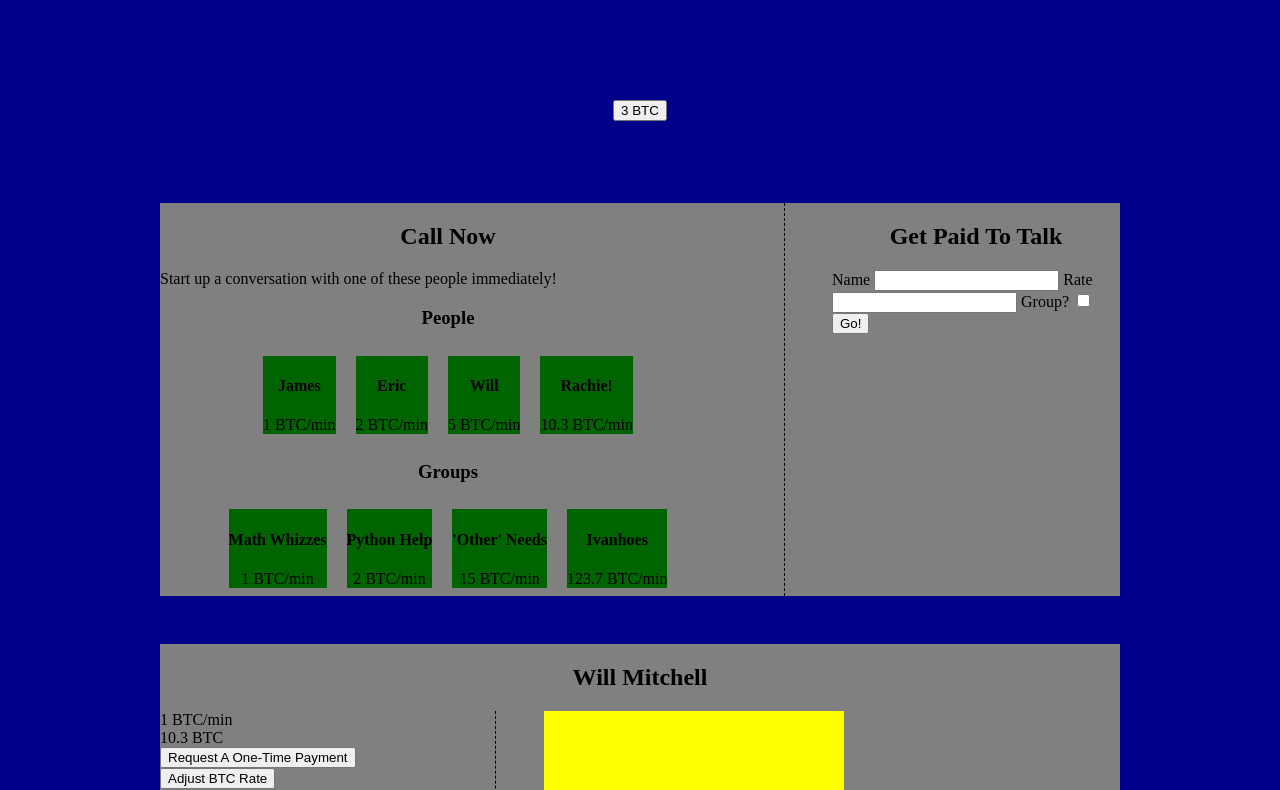
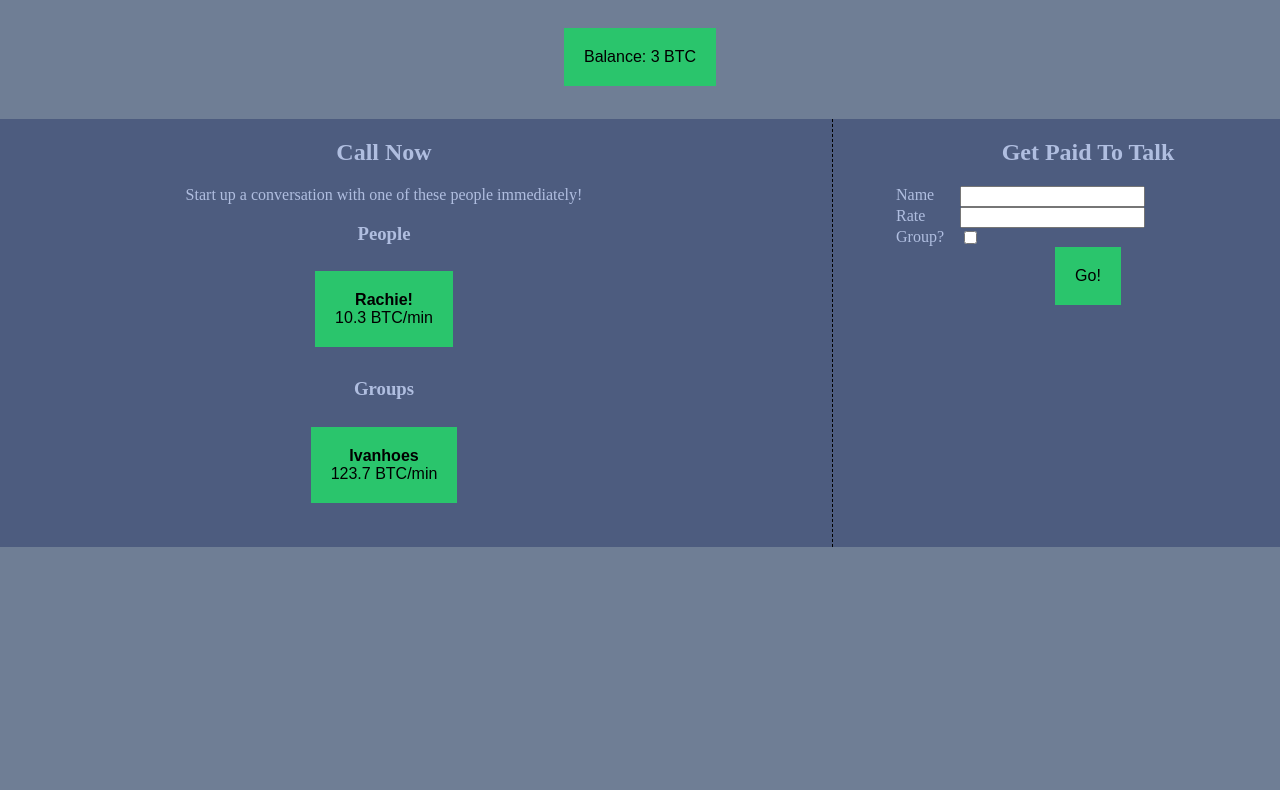
Before and after one commit to wakamoleguy/tadhack-bitsip, a website: page app/index.html in a window 1280 px wide. Shown: the part 73-863 px from the top of the page. After the commit the page ends 800 px from the top, so only its background shows below. Drawn offline with Linux system fonts and the light colour scheme.

Commit message:
Awesome button time

```diff
--- a/app/css/main.css
+++ b/app/css/main.css
@@ -3,6 +3,8 @@
 html {
     text-align: center;
     font-size: 100%;
+    background: #6f7e95;
+    font-family: 'Avenir';
 }
 
 h1, h2, h3, h4, h5, h6 {
@@ -13,12 +15,63 @@ ul {
     margin: 0;
     padding: 0;
     text-align: center;
+    min-height: 6em;
 }
+
 li {
     list-style: none;
     display: inline-block;
+    vertical-align: top;
     margin: 0.5em;
-    background: darkgreen;
+}
+
+button {
+    font-size: 1em;
+
+    position: relative;
+    top: 0;
+    left: 0;
+    clear: both;
+
+    display: block;
+    margin: 0 auto 0.25em auto;
+    padding: 1em;
+
+    background: #2ac56c;
+    border: 0.25em solid #2ac56c;
+
+    transition: background 0.1s ease-in,
+                border 0.1s ease-in,
+                box-shadow 0.1s ease-in,
+                color 0.1s ease-in;
+
+    -webkit-appearance: none;
+}
+
+button:not(:disabled) {
+    cursor: pointer;
+}
+
+button:hover, button:active {
+    background: transparent;
+    border-color: #17aa56;
+    color: #b0bee0;
+}
+
+button:active {
+    top: 0.25em;
+    margin: 0.25em auto 0 auto;
+}
+
+label {
+    float: left;
+    clear: left;
+    width: 4em;
+    text-align: left;
+}
+
+input {
+    float: left;
 }
 
 video { background: yellow; }
@@ -27,7 +80,6 @@ video { background: yellow; }
 body {
     min-height: 100%;
     width: 100%;
-    background: darkblue;
     padding: 0;
     margin: 0;
     font-size: 1em;
@@ -40,7 +92,6 @@ body {
     left: 0;
 
     width: 100%;
-    max-width: 60em;
     margin: 3em auto;
 
     background: grey;
@@ -63,7 +114,6 @@ body {
 
 .layout-major, .layout-minor {
     float: left;
-    text-align: left;
     height: 100%;
 }
 
@@ -81,24 +131,99 @@ body {
 
 /** Interactions **/
 
-#wallet {
-    position: relative;
-    top: 0;
-    left: 0;
-    overflow: auto;
-    background: none;
+body > section.layout-semibreve {
+    top: -2.5em;
 }
 
-#wallet h2,
+#wallet {
+    overflow: visible;
+    background: none;
+
+    margin-bottom: 0;
+
+    height: 8em;
+    z-index: 10;
+    background: transparent;
+    color: transparent;
+
+    transition: background 0.1s ease-in,
+                box-shadow 0.1s ease-in,
+                color 0.1s ease-in;
+}
+
+#wallet h2 {
+    visibility: hidden;
+    margin: 0.33em 0;
+    transition: color 0.1 ease-in;
+}
+
 #wallet ul {
+    position: absolute;
+    top: 100%;
+    left: 0;
+    width: 100%;
     visibility: hidden;
+    background: transparent;
+
+    transition: background 0.1s ease-in,
+                box-shadow 0.1s ease-in,
+                visibility 0.1s ease-in;
+}
+
+#wallet:not(.open) button:hover,
+#wallet:not(.open) button:active {
+    box-shadow: 0.25em 0.25em 0.25em rgba(0, 0, 0, 0.4);
+    background: #dedede;
+    color: black;
+}
+
+#wallet.open button:hover,
+#wallet.open button:active {
+    box-shadow: inset 0.25em 0.25em 0.25em rgba(0, 0, 0, 0.4);
+    background: #6f7e95;
 }
 
 #wallet.open {
-    background: cyan;
+    background: #dedede;
+    max-height: none;
+    color: inherit;
 }
 
-#wallet.open h2,
+#wallet.open h2 {
+    visibility: visible;
+}
+
+#wallet.open, #wallet.open ul {
+    box-shadow: 0.25em 0.25em 0.25em rgba(0, 0, 0, 0.4);
+}
+
 #wallet.open ul {
     visibility: visible;
+    background: #dedede;
 }
+
+.layout-breve {
+    margin-top: 0;
+    background: #4d5c7f;
+    color: #b0bee0;
+
+    position: absolute;
+    top: 12em;
+    left: 0;
+
+    transition: opacity 0.5s ease,
+                visibility 0.5s ease;
+}
+.layout-breve .layout-major {
+    padding-bottom: 2em;
+}
+
+#in-call, html.in-call #pre-call {
+    visibility: hidden;
+    opacity: 0;
+}
+
+html.in-call #in-call {
+    visibility: visible;
+    opacity: 1;
+}
--- a/app/index.html
+++ b/app/index.html
@@ -13,8 +13,9 @@
 
     <section id="wallet" class="layout-semibreve">
       <header>
-        <h2>Wallet</h2>
-        <button id="balance"><span id="total-balance">3</span> BTC</button>
+        <h2>Your Bitcoin Wallet</h2>
+        <button id="balance">Balance: <span id="total-balance">3</span> BTC</button>
+      </header>
 
       <ul>
         <li class="wallet-address">
@@ -26,7 +27,6 @@
           <span class="balance">1 BTC</span>
         </li>
       </ul>
-      </header>
     </section>
 
     <section id="pre-call" class="layout-breve">
@@ -37,34 +37,10 @@
 
         <h3>People</h3>
         <ul id="people">
-          <li>
-            <h4 class="name">James</h4>
-            <span class="rate">1 BTC/min</span>
-          </li>
-          <li>
-            <h4 class="name">Eric</h4>
-            <span class="rate">2 BTC/min</span>
-          </li>
-          <li>
-            <h4 class="name">Will</h4>
-            <span class="rate">5 BTC/min</span>
-          </li>
         </ul>
 
         <h3>Groups</h3>
         <ul id="groups">
-          <li>
-            <h4 class="name">Math Whizzes</h4>
-            <span class="rate">1 BTC/min</span>
-          </li>
-          <li>
-            <h4 class="name">Python Help</h4>
-            <span class="rate">2 BTC/min</span>
-          </li>
-          <li>
-            <h4 class="name">'Other' Needs</h4>
-            <span class="rate">15 BTC/min</span>
-          </li>
         </ul>
       </div>
 
@@ -73,10 +49,10 @@
 
         <form>
           <label for="register-name">Name</label>
-          <input type="text" id="register-name"/>
+          <input type="text" id="register-name" required/>
 
           <label for="register-rate">Rate</label>
-          <input type="number" id="register-rate"/>
+          <input type="number" id="register-rate" required/>
 
           <label for="register-isgroup">Group?</label>
           <input type="checkbox" id="register-isgroup"/>
@@ -107,12 +83,16 @@
     <!-- Templates -->
     <section id="templates">
       <div id="person-template">
-        <h4 class="name"></h4>
-        <span><span class="rate"></span> BTC/min</span>
+        <button type="button">
+          <strong class="name"></strong>
+          <div><span class="rate"></span> BTC/min</div>
+        </button>
       </div>
       <div id="group-template">
-        <h4 class="name"></h4>
-        <span><span class="rate"></span> BTC/min</span>
+        <button type="button">
+          <strong class="name"></strong>
+          <div><span class="rate"></span> BTC/min</div>
+        </button>
       </div>
     </section>
 
--- a/app/js/main.js
+++ b/app/js/main.js
@@ -20,6 +20,8 @@
     // Wire stuff together now, please.
     this.homeView.onactivate = function (name) {
       console.log('Activated a thingy: ', name);
+      var html = document.documentElement.classList;
+      html.contains('in-call') ? html.remove('in-call') : html.add('in-call');
     };
 
     this.homeView.onregistersubmit = function (name, address, rate, isGroup) {
```
Lines whose indentation alone changed are shown as unchanged.
